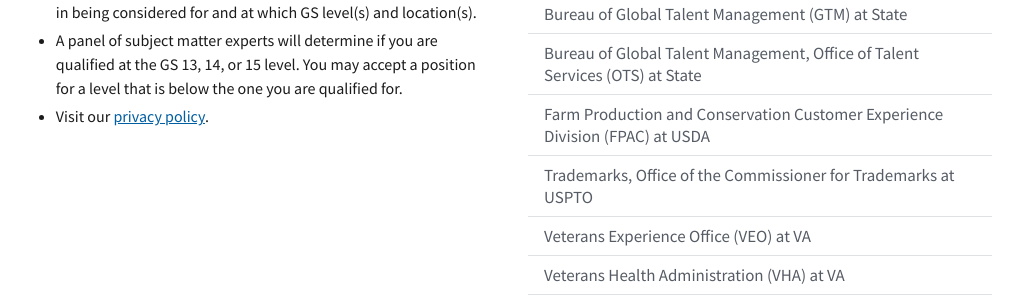
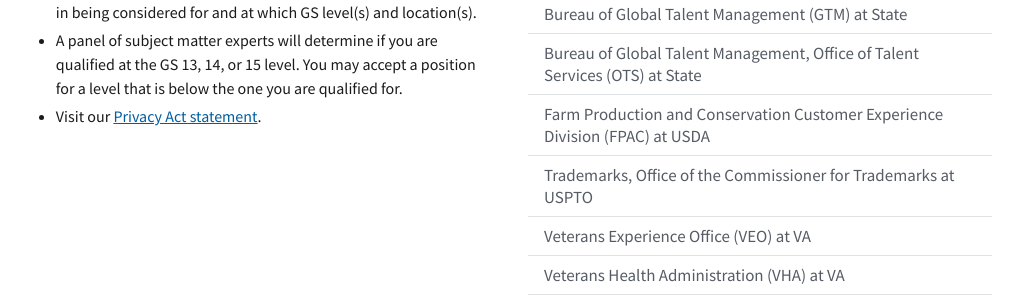
Before and after one commit to usds/SME-QA-Website, a Jekyll site: the page built from pages/actions/govwide-cx-info/cx-govwide.html, in a window 1280 px wide and 900 px high, scrolled down 585 px. Shown: the part 154-454 px from the top of the window, without its empty margins (128-1151 px from the left). Built offline with Jekyll 4.4.1, drawn with Linux system fonts in a browser that asks for light colours.

Commit message:
Update cx-govwide.html

```diff
--- a/pages/actions/govwide-cx-info/cx-govwide.html
+++ b/pages/actions/govwide-cx-info/cx-govwide.html
@@ -32,7 +32,7 @@
             <li>Customer Experience Strategist positions below may be at the GS 13, 14, or 15 level. The number following is the number of positions this agency is seeking to fill at this level.</li>
             <li>To apply to any of the positions below, <a href="{{ page.joa-url }}" target="_blank">apply to this job announcement (now closed)</a>. During the application process you will be asked which of the following positions you are interested in being considered for and at which GS level(s) and location(s).</li>
             <li>A panel of subject matter experts will determine if you are qualified at the GS 13, 14, or 15 level. You may accept a position for a level that is below the one you are qualified for.</li>
-            <li>Visit our <a href="{{ site.baseurl }}/info/cx-govwide/privacy/">privacy policy</a>.</li>
+            <li>Visit our <a href="{{ site.baseurl }}/info/cx-govwide/privacy/">Privacy Act statement</a>.</li>
           </ul>
         </div>
         <div class="tablet:grid-col">
```
